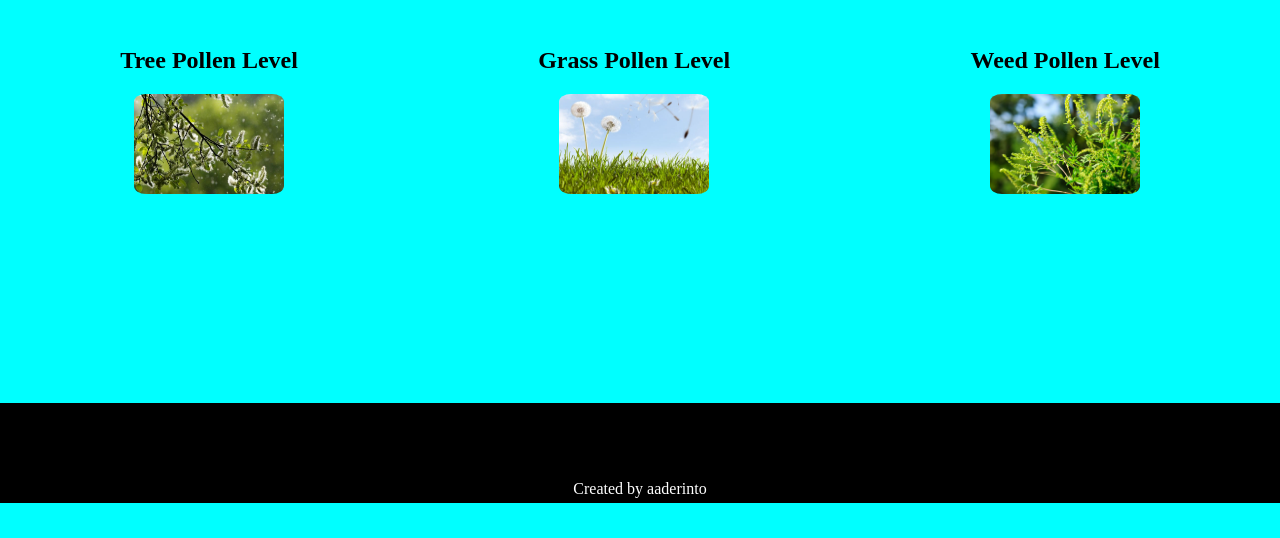
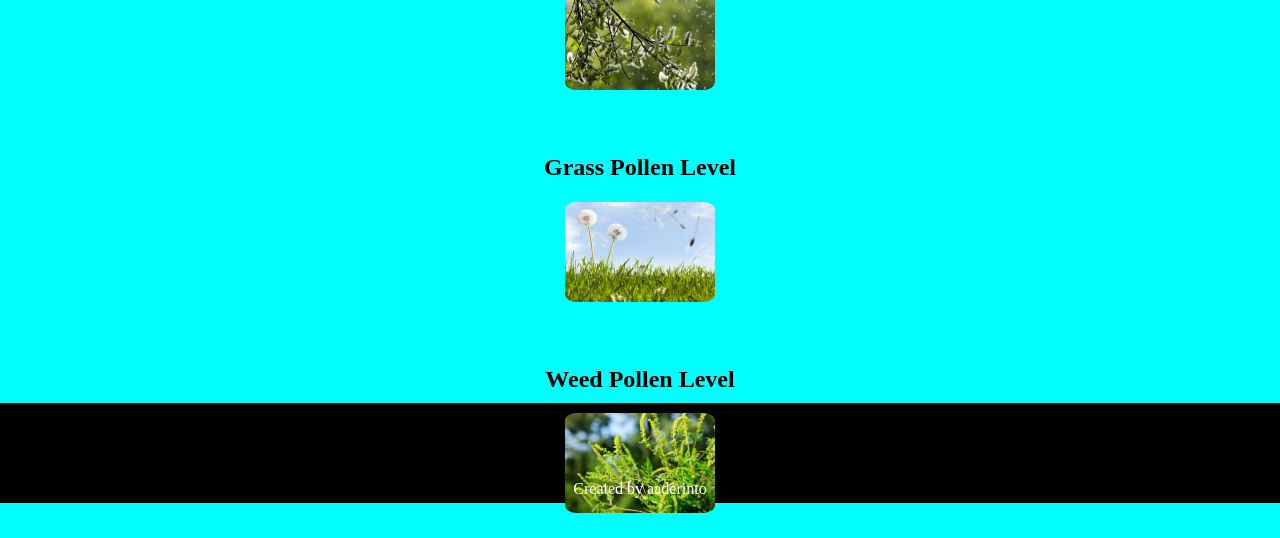
Before and after one commit to ad3rinto/polinator, a plain HTML site: page index.html in a window 1280 px wide. Shown: the part 355-893 px from the top of the page. Before the commit the page ends 858 px from the top, so only its background shows below. Drawn offline with Linux system fonts and the light colour scheme.

Commit message:
more refactoring

```diff
--- a/css/style.css
+++ b/css/style.css
@@ -27,7 +27,6 @@ h1,
 main {
 	background-color: aqua;
 	height: 67vh;
-	/* height: 400px; */
 }
 
 header {
@@ -41,9 +40,9 @@ footer {
 	height: 100px;
 	margin-top: 80px;
 	text-align: center;
+	margin-bottom: 0;
 }
 img {
-	/* margin: 0 auto auto 20px; */
 	width: 150px;
 	height: 100px;
 	border-radius: 8%;
@@ -53,13 +52,11 @@ img {
 /* ADDITIONAL STYLES
 /*******************************************/
 section section {
-	/* float: left; */
 	margin: 20px;
 	align-content: center;
 }
 #dateOfDay h1 {
 	text-align: center;
-	/* padding-left: 350px; */
 	justify-content: center;
 }
 .high {
@@ -87,16 +84,17 @@ p {
 }
 body {
 	background-color: aqua;
-	/* height: 500px; */
 }
 .main {
 	display: flex;
 	justify-content: space-around;
+	flex-direction: column;
 }
 
-.container {
-	display: inline-block;
-}
 body {
 	max-height: 100vh;
 }
+
+.main .container {
+	align-self: auto;
+}
```
